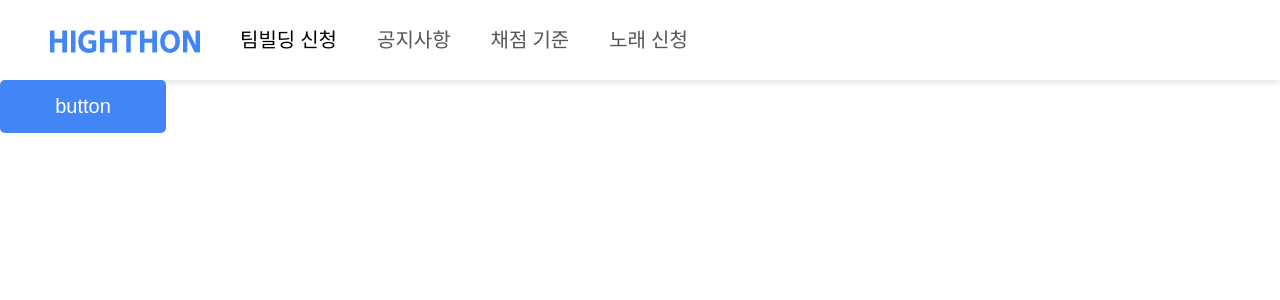
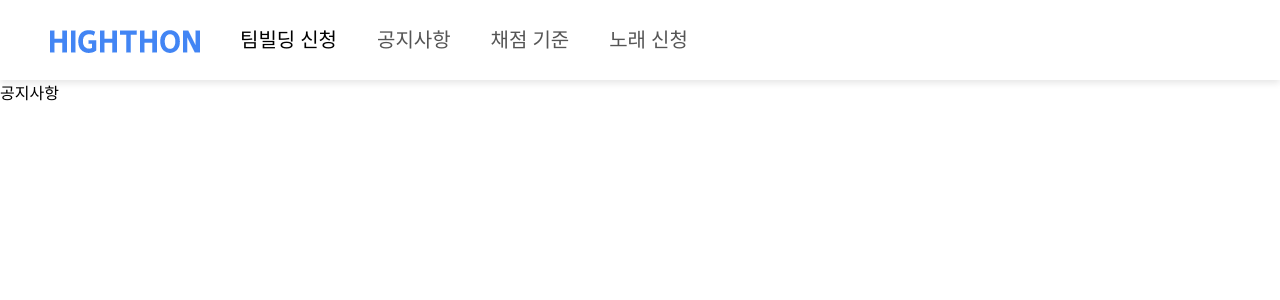
Before and after one commit to highthon/highthon-d-day-frontend, a React (Create React App) app: page /team in a window 1280 px wide. Shown: the top 300 px of the page. Built offline with nearby package versions, Linux system fonts and the light colour scheme.

Commit message:
Start TeamApply, TeamSuccess pages

```diff
--- a/src/App.jsx
+++ b/src/App.jsx
@@ -1,6 +1,9 @@
+/* eslint-disable no-unused-vars */
 import React, { Component } from 'react';
+import { Route } from 'react-router-dom';
 import Navigation from './system/Navigation';
 import Button from './components/Button';
+import TeamApply from './pages/TeamApply';
 
 // eslint-disable-next-line react/prefer-stateless-function
 export default class App extends Component {
@@ -8,7 +11,7 @@ export default class App extends Component {
     return (
       <div>
         <Navigation currentPage="/team" />
-        <Button onClick={() => console.log('button click')} text="button" />
+        <Route path="/team" component={TeamApply} />
       </div>
     );
   }
--- /dev/null
+++ b/src/pages/TeamApply.jsx
@@ -0,0 +1,11 @@
+import React, { Component } from 'react';
+
+export default class TeamApply extends Component {
+  render() {
+    return (
+      <div>
+        공지사항
+      </div>
+    );
+  }
+}
```
Also changed, not shown: src/pages/TeamSuccess.jsx (added).
